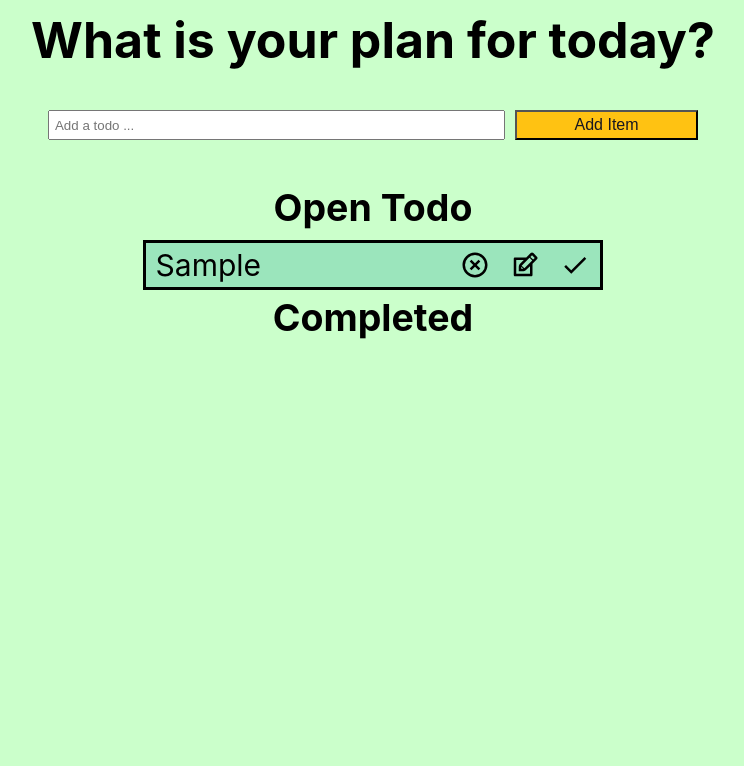
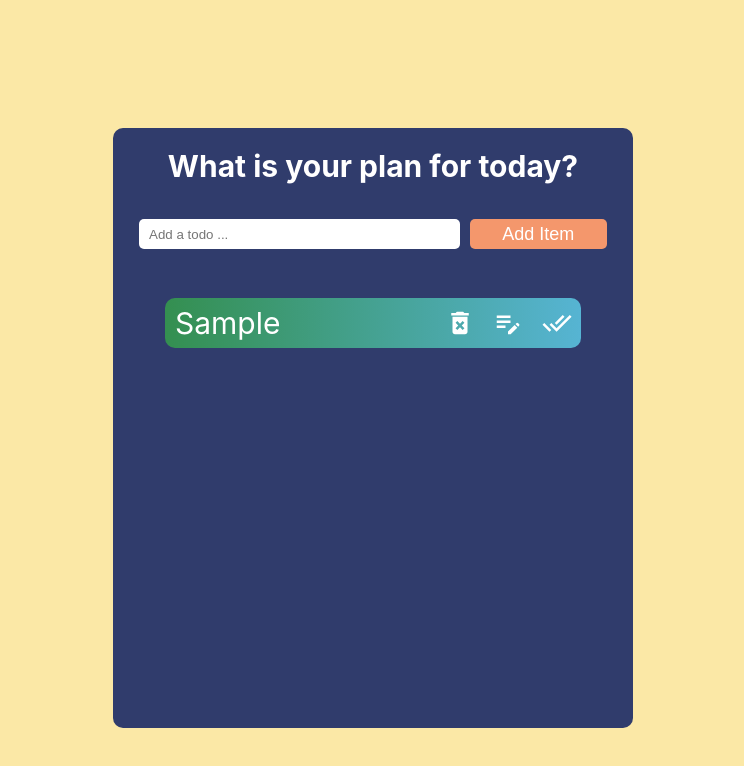
Before and after one commit to Moh-Khosravi/To-Do-App-Frontend, a React (Create React App) app: page / in a window 1280 px wide. Both pictures are taken after typing "Sample" into the empty fields and a click on the button "Add Item". Shown: the top 766 px of the page, without its empty margins (267-1011 px from the left). Built offline with nearby package versions, Linux system fonts and the light colour scheme.

Commit message:
stand 131221

```diff
--- a/package.json
+++ b/package.json
@@ -7,7 +7,8 @@
     "react-dom": "^17.0.2",
     "react-icons": "^4.3.1",
     "react-scripts": "4.0.3",
-    "sass": "^1.44.0"
+    "sass": "^1.44.0",
+    "uuid": "^8.3.2"
   },
   "scripts": {
     "start": "react-scripts start",
--- a/src/App.js
+++ b/src/App.js
@@ -1,18 +1,20 @@
-import { useReducer, useState } from 'react';
+import { useReducer } from 'react';
 import Form from './components/Form';
 import TodoBody from './components/TodoBody';
-import Popup from './components/Popup';
 /* import { openTodo } from './components/Form';
 import { completedTodo } from './components/Form'; */
 function App() {
+
+  const [list, dispatch] = useReducer(reducer, []);
+
   function reducer(state, action) {
     const newState = [...state];
     if (action.type === 'remove') {
-      const newList = newState.filter((todo) => todo.title !== action.title);
+      const newList = newState.filter((todo) => todo.id !== action.id);
       return newList;
     } else if (action.type === 'done') {
       const newList = newState.map(item => {
-        if (item.title === action.title) {
+        if (item.id === action.id) {
           return {...item, completed: !item.completed};
         }
         return item;
@@ -22,29 +24,31 @@ function App() {
       const newList = [...newState, action];
       return newList;
     } else if (action.type === 'edit') {
-      setIsOpen(true);
+      return newState.map(item => {
+        if (item.id === action.id) {
+          return {...item, title: action.title}
+        }
+        return item;
+      })
+    }
 
-    }
     return newState;
   }
 
-  function onAdd(input) {
-    dispatch({type: 'add', title: input, completed: false});
+  function onAdd(input,id) {
+    dispatch({type: 'add', title: input, completed: false, id: id});
   }
 
-  function onRemove (title, completed) {
-    dispatch({type: 'remove', title: title, completed: completed});
+  function onRemove (title, id) {
+    dispatch({type: 'remove', title: title, id: id});
   }
-  function onDone (title, completed) {
-    dispatch({type: 'done', title: title, completed: completed});
-  }
-  function onEdit(title, completed) {
-    dispatch({type: 'edit', title: title, completed: completed});
+  function onDone (title, completed, id) {
+    dispatch({type: 'done', title: title, completed: completed, id: id});
   }
 
-  const [list, dispatch] = useReducer(reducer, []);
-  const [isOpen, setIsOpen] = useState(false);
-
+  function onEdit (title, id) {
+    dispatch({type: 'edit', title: title, id: id});
+  }
   return (
     <div className='container-app'>
       {/* <Header /> */}
@@ -56,11 +60,6 @@ function App() {
         onRemove={onRemove}
         onDone={onDone}
         onEdit={onEdit}
-        setIsOpen={setIsOpen}
-      />
-      <Popup
-        trigger={isOpen}
-        setIsOpen={setIsOpen}
       />
     </div>
   );
--- a/src/components/Form.js
+++ b/src/components/Form.js
@@ -1,5 +1,6 @@
 import '../scss/Form.scss';
 import { useState } from 'react';
+import { v4 as uuidv4 } from 'uuid';
 /* const restoredItem = localStorage.getItem('todo');
 const todo = restoredItem ? JSON.parse(restoredItem) : [];
 export const openTodo = todo.filter(item => !item.completed);
@@ -17,7 +18,7 @@ function Form({ onAdd }) {
   }
 
   function handleAdd () {
-    onAdd(input);
+    onAdd(input, uuidv4());
   }
   return (
     <div className="main-container" >
--- a/src/components/Popup.js
+++ b/src/components/Popup.js
@@ -1,7 +1,13 @@
 import React from 'react'
 import '../scss/popup.scss'
 
-function Popup({ trigger, setIsOpen }) {
+function Popup({ trigger, setIsOpen, update, setUpdate }) {
+
+  const kopie = {...update};
+  console.log('hier', kopie);
+/*   function handChange(event) {
+    setUpdate(event.target.value);
+  } */
 
   return (trigger) ? (
     <div className='popup'>
@@ -9,7 +15,7 @@ function Popup({ trigger, setIsOpen }) {
       <form action="" className='popup-form'>
         <input type="text" className="inputItem" />
         <div className='popup-btn'>
-          <button className="btn-update" >update</button>
+          <button className="btn-update" onClick={() => setUpdate(update)}>update</button>
           <button className='btn-close' onClick={()=> setIsOpen(false)}>Close</button>
         </div>
       </form>
--- a/src/components/TodoBody.js
+++ b/src/components/TodoBody.js
@@ -1,34 +1,25 @@
 import '../scss/todoBody.scss'
+
 import TodoItem from './TodoItem';
 
-function TodoBody({ list, onRemove, onDone, onEdit, setIsOpen }) {
+function TodoBody({ list, onRemove, onDone, onEdit }) {
 
-  const todos = list;
-  const openTodo = todos.filter(item => !item.completed);
-  const completedTodo = todos.filter(item => item.completed);
+  const todos = [...list];
 
-  function createLi(param) {
-    return param.map((todo, index) => (
+  function createLi() {
+    return todos.map((todo) => (
       <TodoItem
       todo={todo}
       onRemove={onRemove}
       onDone={onDone}
       onEdit={onEdit}
-      setIsOpen={setIsOpen}
-      key={index}
       />
     ))
   }
-
   return (
     <div className="container-todobody">
-      <h2>Open Todo</h2>
-      <ul>
-        {createLi(openTodo)}
-      </ul>
-      <h2>Completed</h2>
-      <ul>
-        {createLi(completedTodo)}
+      <ul className='list-todo'>
+        {createLi()}
       </ul>
     </div>
   )
--- a/src/components/TodoItem.js
+++ b/src/components/TodoItem.js
@@ -1,30 +1,35 @@
 import React from 'react';
-import {RiCloseCircleLine} from 'react-icons/ri';
-import {TiEdit} from 'react-icons/ti';
-import {MdDone} from 'react-icons/md';
-import colorGenerator from './randomColor';
-function TodoItem({ todo, onRemove, onDone, onEdit, setIsOpen, key}) {
-
-  let { title, completed } = todo;
+import {MdDeleteForever} from 'react-icons/md';
+import {MdEditNote} from 'react-icons/md';
+import {MdDoneAll} from 'react-icons/md';
+import {useState } from 'react';
+function TodoItem({ todo, onRemove, onDone, onEdit }) {
+  const [isEditing, setIsEditing] = useState(false);
+  let { title, completed, id } = todo;
 
   function handleDelete () {
-    onRemove(title, completed);
+    onRemove(title, id);
   }
   function handleDone () {
-    onDone(title, completed);
+    onDone(title, completed, id);
   }
-  function handleEdit () {
-    onEdit(title, completed);
+  function handleEdit (event) {
+    onEdit(event.target.value, id)
   }
-  const color = colorGenerator();
-  const id = title + key;
+  function addNewInput () {
+    if (!isEditing) {
+      return <span>{title}</span>
+    } else {
+      return <input type="text" onChange={handleEdit} value={title} />
+    }
+  }
   return (
-    <li className={title} key={id} style={{backgroundColor: color}}>
-      <span>{title}</span>
+    <li className={completed ? 'completed' : 'not-compl'}>
+      {addNewInput()}
       <div className="container-icons">
-        <RiCloseCircleLine className="close" onClick={handleDelete}/>
-        <TiEdit className="edit" onClick={() => setIsOpen(true)}/>
-        <MdDone className="done" onClick={handleDone}/>
+        <MdDeleteForever className="close" onClick={handleDelete} />
+        <MdEditNote className="edit" onClick={() => setIsEditing(!isEditing)} />
+        <MdDoneAll className="done" onClick={handleDone} />
       </div>
     </li>
   )
--- a/src/components/randomColor.js
+++ /dev/null
@@ -1,9 +0,0 @@
-function colorGenerator() {
-  function c() {
-    var hex = Math.floor(Math.random()*256).toString(16);
-    return ("0"+String(hex)).slice(-2);
-  }
-  return "#"+c()+c()+c()+'50';
-}
-
-export default colorGenerator;
--- a/src/index.scss
+++ b/src/index.scss
@@ -11,10 +11,9 @@ html {
   box-sizing: border-box;
 }
 body {
-  width: 60vw;
-  height: 100%;
+  color:white;
   margin: 0;
-  background-color: #cbffcb;
+  background-color: #fbe8a6;
   font-family: -apple-system, BlinkMacSystemFont, 'Segoe UI', 'Roboto', 'Oxygen',
     'Ubuntu', 'Cantarell', 'Fira Sans', 'Droid Sans', 'Helvetica Neue',
     sans-serif;
@@ -27,9 +26,19 @@ code {
     monospace;
 }
 
+#root {
+  width: 520px;
+  min-height: 600px;
+  background-color: #303c6c;
+  margin: 128px auto;
+  border-radius: 10px;
+  padding-bottom: 32px;
+}
+
 .container-app {
   display: flex;
   flex-direction: column;
   justify-content: center;
   align-items: center;
+  width: 100%;
 }
--- a/src/scss/Form.scss
+++ b/src/scss/Form.scss
@@ -1,15 +1,18 @@
-$btnGold: #ffc212;
+$btnGold: #f4976c;
 .main-container {
-  padding-top: 1rem;
-  padding-bottom: 1rem;
-  display: flex;
-  flex-direction: column;
-  justify-content: center;
+  width: 100%;
+  height: 20vh;
   .container-form{
-    /* border-style: solid; */
+    width:100%;
+    display: flex;
+    flex-direction: column;
+    justify-content: center;
+    align-items: center;
     h1 {
-      font-size: 5rem;
+      font-size: 3rem;
       text-align: center;
+      height: 30%;
+      margin: 20px 0;
     }
     .container-input{
       height: 100px;
@@ -17,23 +20,27 @@ $btnGold: #ffc212;
       flex-direction: row;
       justify-content: space-between;
       align-items: center;
-      margin-top: 2rem;
-      width: 65rem;
-      margin: auto auto;
+      width: 90%;
+      height: 70%;
+      margin-top: 15px;
       input[type="text"] {
-        margin-top: 10px;
-        width: 50rem;
+        width: 70%;
         height: 3rem;
-        padding-left: 0.5rem;
+        padding-left: 1rem;
+        border: none;
+        border-radius: 5px;
+        outline: none;
       }
       .btn-add {
-        margin-top: 10px;
         margin-left: 10px;
         height: 3rem;
-        width: 20rem;
-        font-size: 1.6rem;
+        width: 30%;
+        font-size: 1.8rem;
         background-color: $btnGold;
-        color: #171721;
+        color: white;
+        outline: none;
+        border: none;
+        border-radius: 5px;
       }
     }
   }
--- a/src/scss/todoBody.scss
+++ b/src/scss/todoBody.scss
@@ -4,11 +4,9 @@
   justify-content: center;
   align-items: center;
   font-size: 2.5rem;
-  h2{
-    margin-top: 5px;
-  }
+  width: 100%;
   ul {
-    width: 60vw;
+    width: 100%;
     display: flex;
     justify-content: center;
     flex-direction: column;
@@ -17,20 +15,53 @@
     li {
       margin-top: 1rem;
       list-style: none;
-      width: 60%;
+      width: 80%;
       height: 5rem;
       border-style: solid;
       display: flex;
       justify-content: space-between;
       align-items: center;
-      span {
+      border: none;
+      border-radius: 10px;
+      span, input {
         margin-left: 10px;
+      }
+      input {
+        height: 50%;
+        width: 55%;
+        border-radius: 5px;
+        border:none;
+        padding-left: 5px;
+        font-size: 2rem;
       }
       .container-icons {
         display: flex;
-        width: 150px;
+        width: 35%;
         justify-content: space-around;
       }
     }
+    .completed{
+      text-decoration: line-through;
+      opacity: 0.4;
+    }
+    li:nth-child(5n+1) {
+      background: linear-gradient(to right, #348f50, #56b4d3);
+    }
+    li:nth-child(5n+2) {
+      background: linear-gradient(to top, #a94bb9, #9b46b7, #8d42b5, #7d3eb2, #6d3ab0);
+    }
+    li:nth-child(5n+3) {
+      background: linear-gradient(90deg, #0065ff, #6942ef, #6554c0, #008cff, #0065ff, #6942ef);
+    }
+    li:nth-child(5n+4) {
+      background: linear-gradient(
+        90deg,
+        rgba(255, 12, 241, 1) 0%,
+        rgba(250, 0, 135, 1) 100%
+      );
+    }
+    li:nth-child(5n+5) {
+      background: linear-gradient(to right top, #fab823, #f9a315, #f68d0c, #f3770d, #ee5f13);
+    }
   }
 }
```
Also changed, not shown: 1 other file (tests, documents, lock files or other folders).
